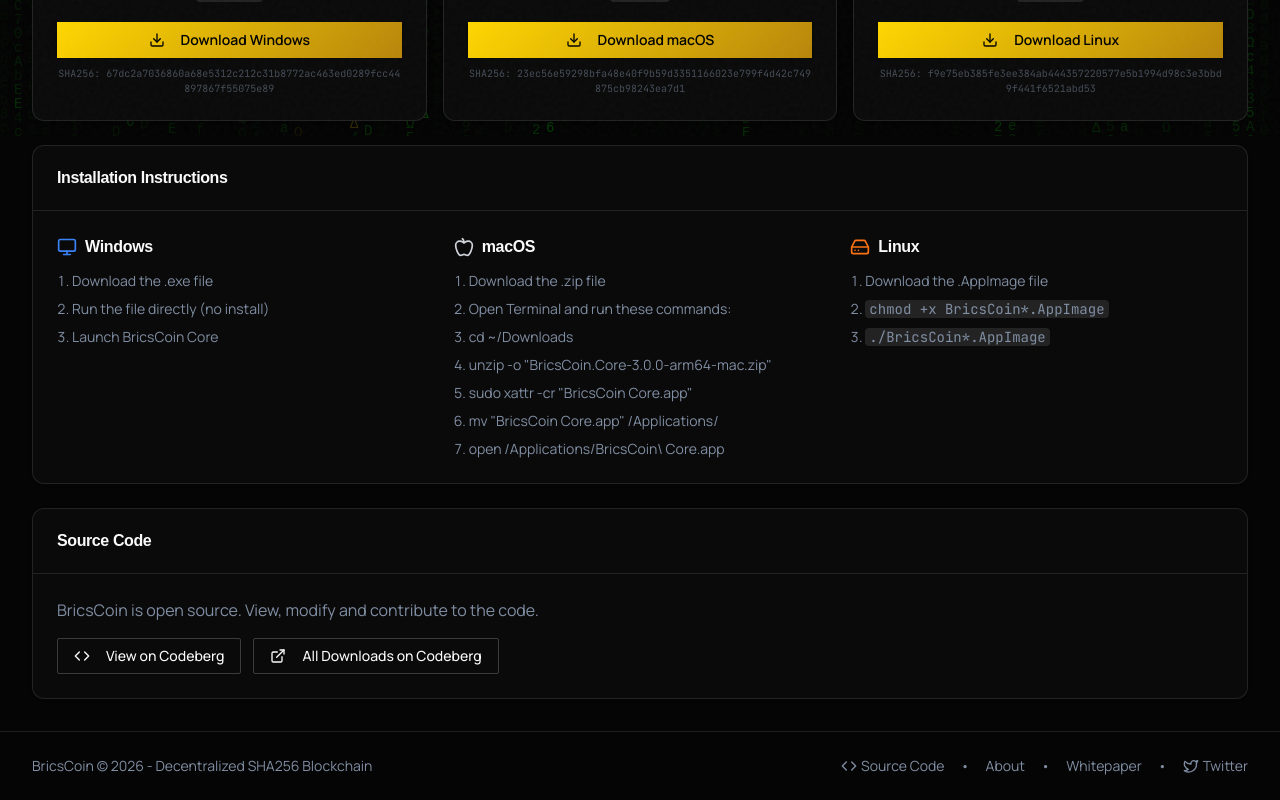
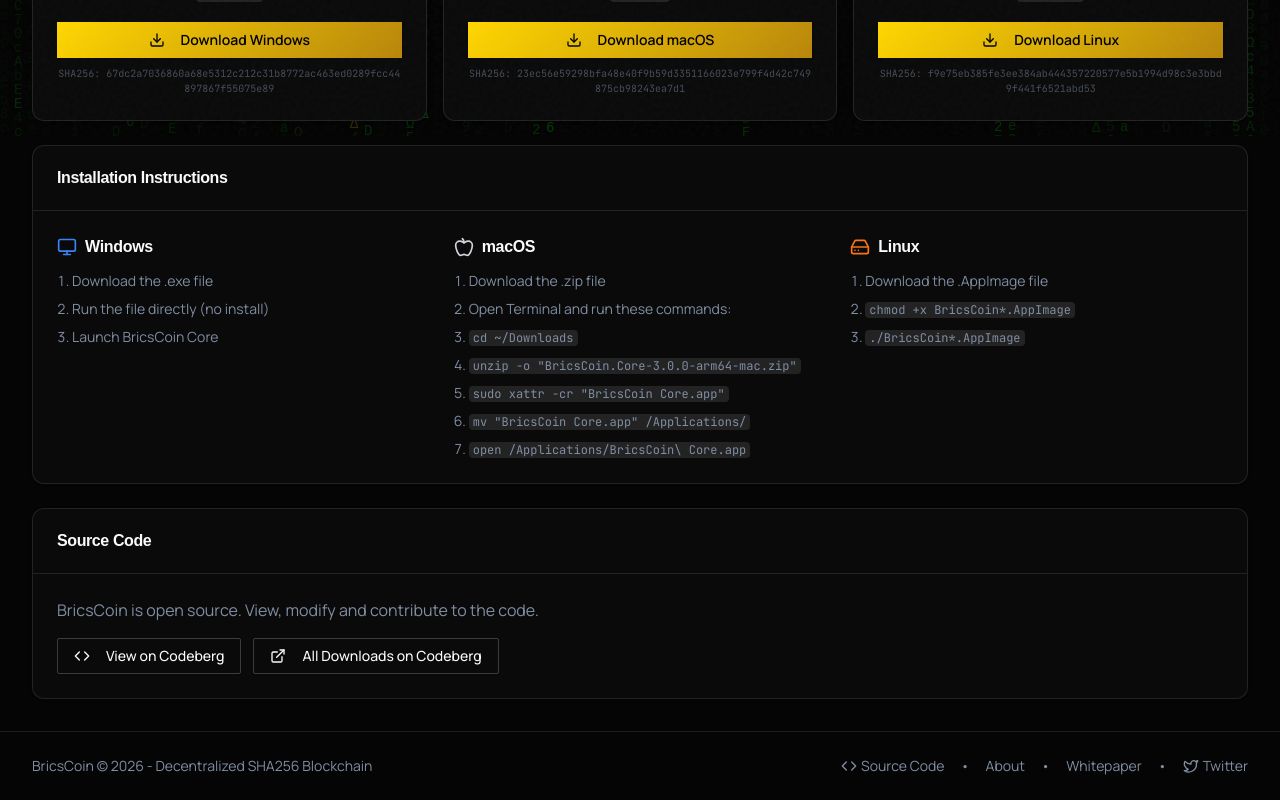
Before and after one commit to Bricscoin2026/Bricscoin, a React (Create React App) app in the folder frontend/: page /downloads in a window 1280 px wide. Shown: the part 664-1464 px from the top of the page. Built offline with nearby package versions, Linux system fonts and the light colour scheme; no server answers; a web font is replaced by a local one.

Commit message:
auto-commit for c6b63168-a415-483e-a751-c8538464e736

```diff
--- a/frontend/src/pages/Downloads.jsx
+++ b/frontend/src/pages/Downloads.jsx
@@ -183,8 +183,8 @@ export default function Downloads() {
                 <ol className="text-sm text-muted-foreground space-y-2 list-decimal list-inside">
                   {p.instructions.map((step, j) => (
                     <li key={j}>
-                      {step.startsWith("chmod") || step.startsWith("./")
-                        ? <code className="bg-white/10 px-1 rounded">{step}</code>
+                      {step.startsWith("chmod") || step.startsWith("./") || step.startsWith("cd ") || step.startsWith("unzip") || step.startsWith("sudo") || step.startsWith("mv ") || step.startsWith("open ")
+                        ? <code className="bg-white/10 px-1 rounded text-xs">{step}</code>
                         : step}
                     </li>
                   ))}
```
